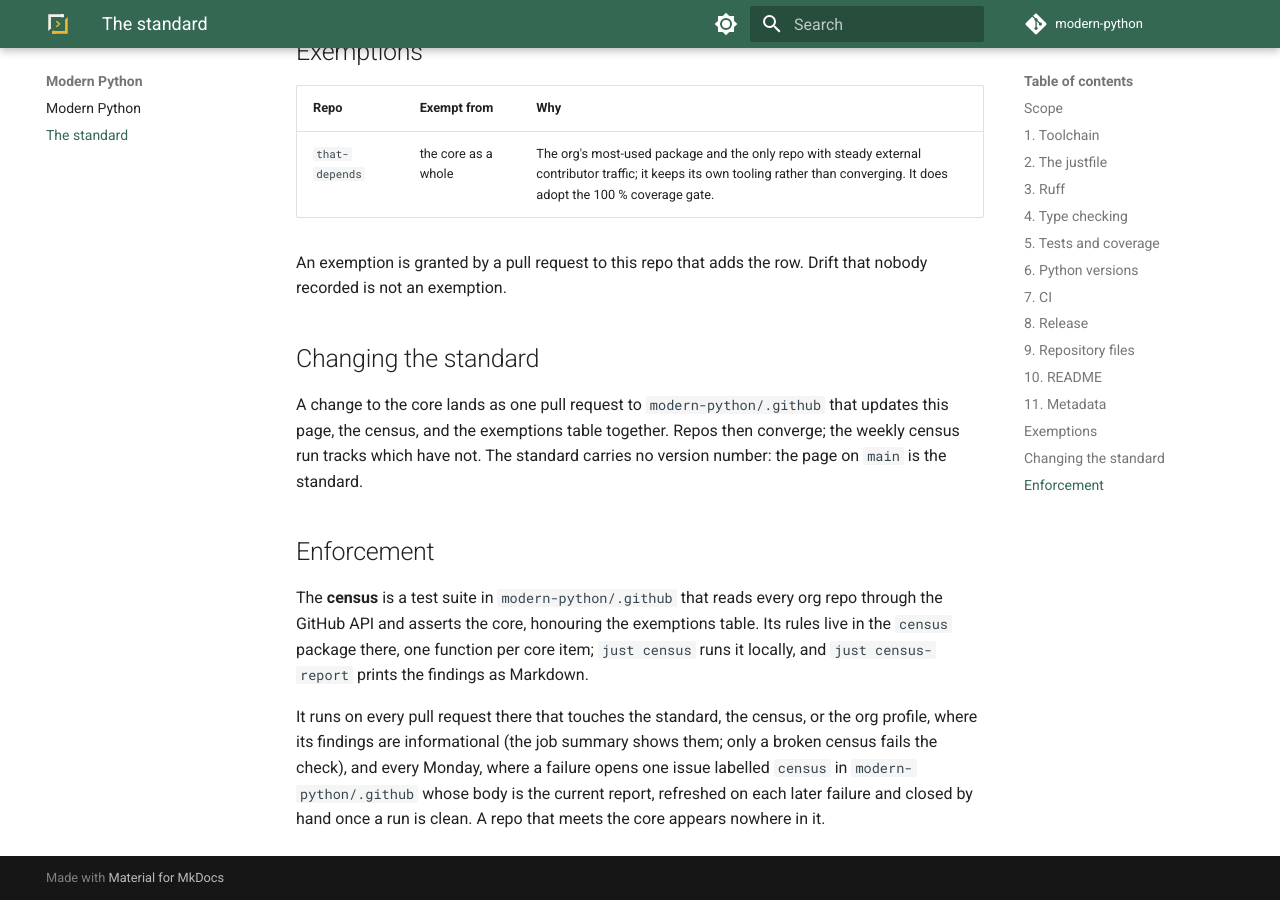
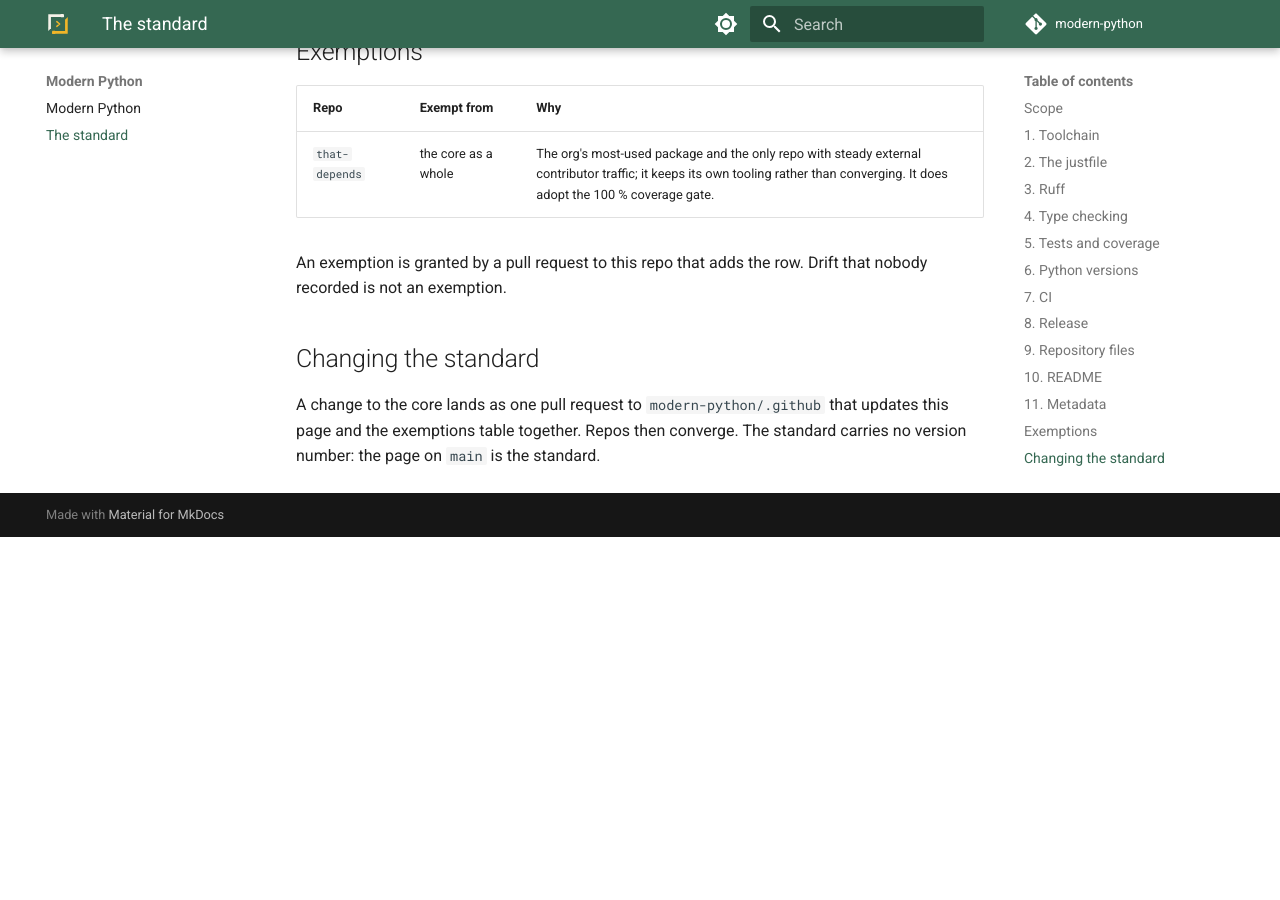
Before and after one commit to modern-python/.github, an MkDocs documentation site: the page built from docs/standard.md, in a window 1280 px wide and 900 px high, scrolled down 5791 px. Built offline with MkDocs 1.6.1 and Material for MkDocs 9.7.7, drawn with Linux system fonts in a browser that asks for light colours; after the commit the page ends 6328 px from its top, so only the background shows below that.

Commit message:
docs(standard): drop the census; the standard is a reference, convergence is by hand

```diff
--- a/docs/standard.md
+++ b/docs/standard.md
@@ -215,19 +215,6 @@
 
 ## Changing the standard
 
-A change to the core lands as one pull request to `modern-python/.github` that updates this page,
-the census, and the exemptions table together. Repos then converge; the weekly census run tracks
-which have not. The standard carries no version number: the page on `main` is the standard.
-
-## Enforcement
-
-The **census** is a test suite in `modern-python/.github` that reads every org repo through the
-GitHub API and asserts the core, honouring the exemptions table. Its rules live in the `census`
-package there, one function per core item; `just census` runs it locally, and `just census-report`
-prints the findings as Markdown.
-
-It runs on every pull request there that touches the standard, the census, or the org profile,
-where its findings are informational (the job summary shows them; only a broken census fails the
-check), and every Monday, where a failure opens one issue labelled `census` in
-`modern-python/.github` whose body is the current report, refreshed on each later failure and
-closed by hand once a run is clean. A repo that meets the core appears nowhere in it.
+A change to the core lands as one pull request to `modern-python/.github` that updates this page
+and the exemptions table together. Repos then converge. The standard carries no version number:
+the page on `main` is the standard.
```
Also changed, not shown: CONTEXT.md (+0 -4 lines).
